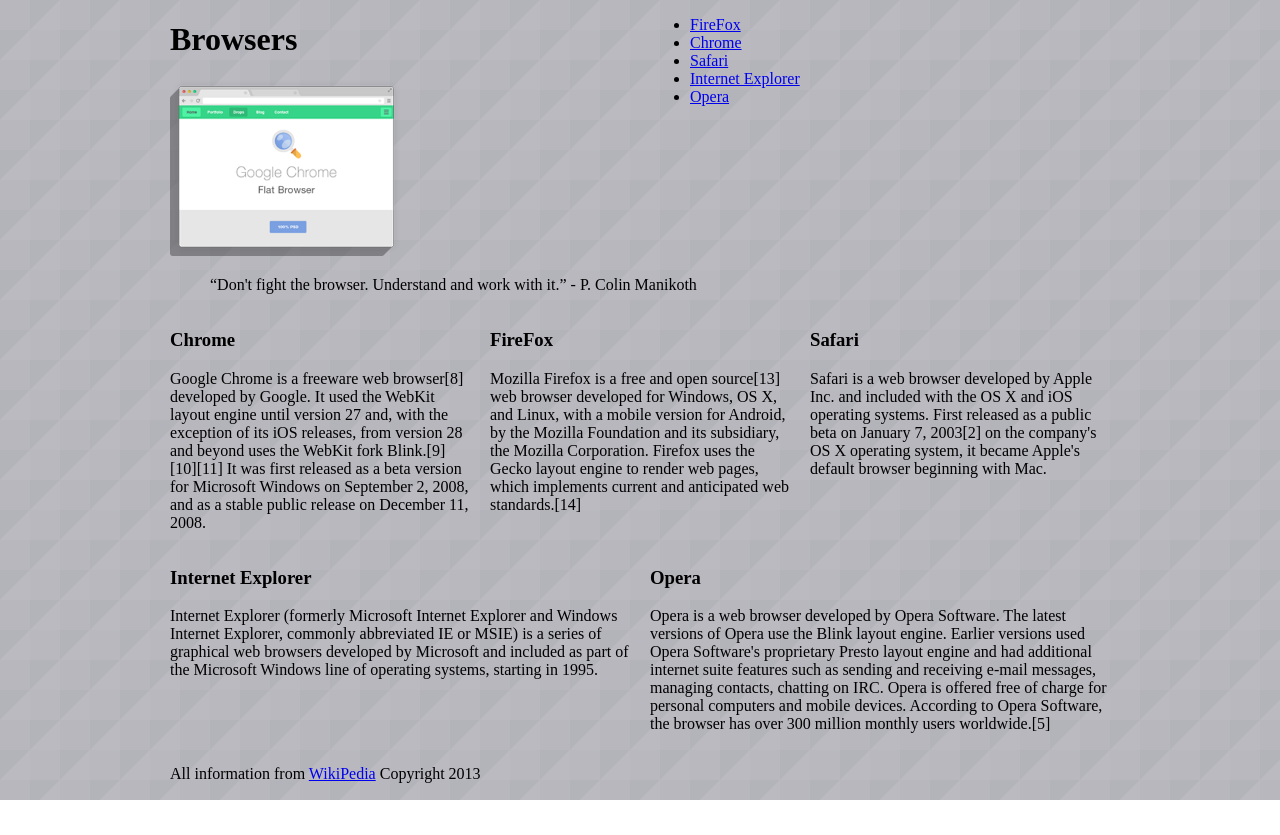
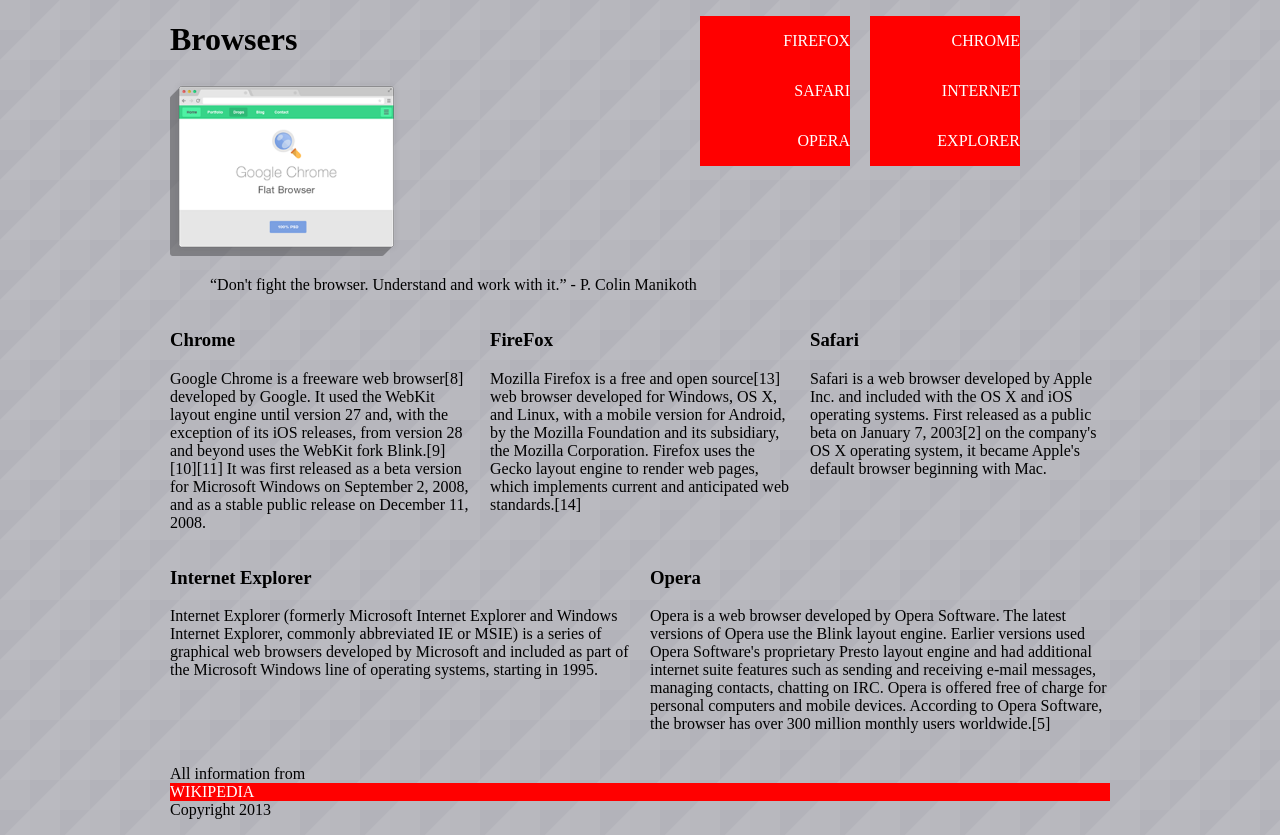
Before and after one commit to swalker64/Midterm-Refresher-A, a plain HTML site: page index.html in a window 1280 px wide. Before the commit the page ends 800 px from the top, so only its background shows below. Drawn offline with Linux system fonts and the light colour scheme; a web font is replaced by a local one.

Commit message:
Added navigation styling

```diff
--- a/css/styles.css
+++ b/css/styles.css
@@ -12,3 +12,22 @@ body {
 .showgrid {
 	background: url("../img/12-col-grid.gif") !important;
 }*/
+
+
+li {
+float: left;
+  height: 50px;
+  line-height: 50px;
+  list-style: none;
+	margin: 0 10px 0 10px;
+  text-align: right;
+  width: 150px;
+}
+
+a {
+  background: red;
+  color: #fff;
+display: block;
+  text-transform: uppercase;
+  text-decoration: none;
+}
```
